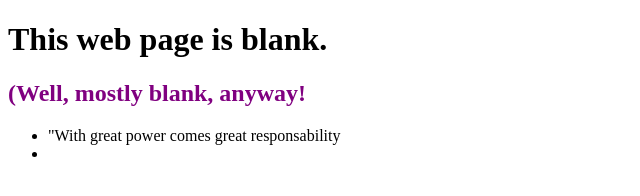
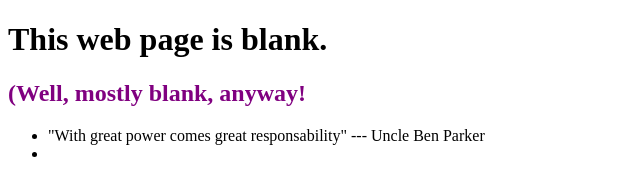
Before and after one commit to speedyrunner/0main_openSAP_repo, a plain HTML site: page index.html in a window 1280 px wide. Shown: the whole page, without its empty margins (0-640 px from the left). Drawn offline with Linux system fonts and the light colour scheme.

Commit message:
Uncle Ben Parker added

```diff
--- a/index.html
+++ b/index.html
@@ -8,7 +8,7 @@
 		<h1>This web page is blank.</h1>
 		<h2 style = "color: Purple">(Well, mostly blank, anyway!</h2>
 		<ul>
-			<li>"With great power comes great responsability</li>
+			<li>"With great power comes great responsability" --- Uncle Ben Parker</li>
 			<li></li>
 		</ul>
 	</body>
```
